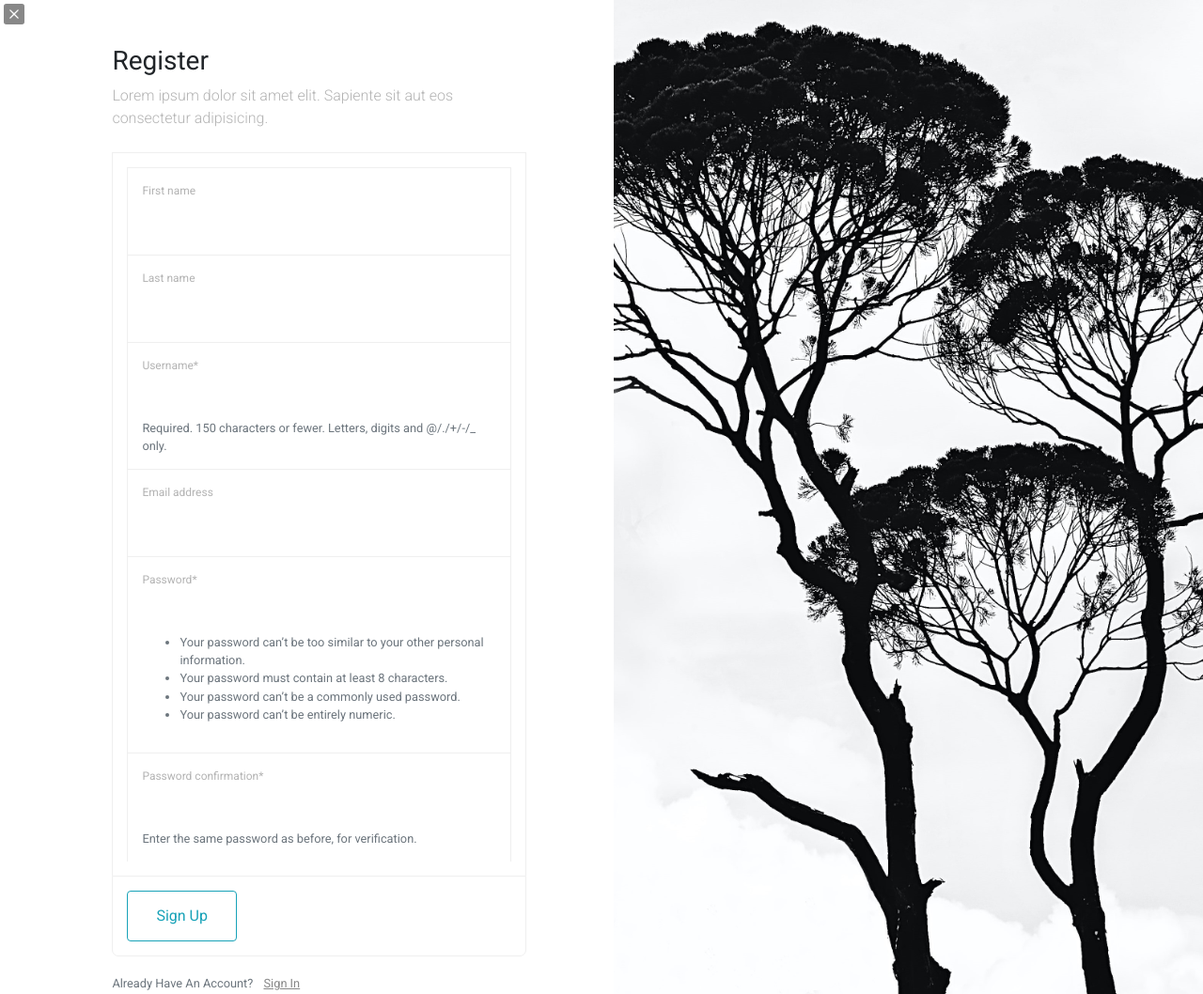
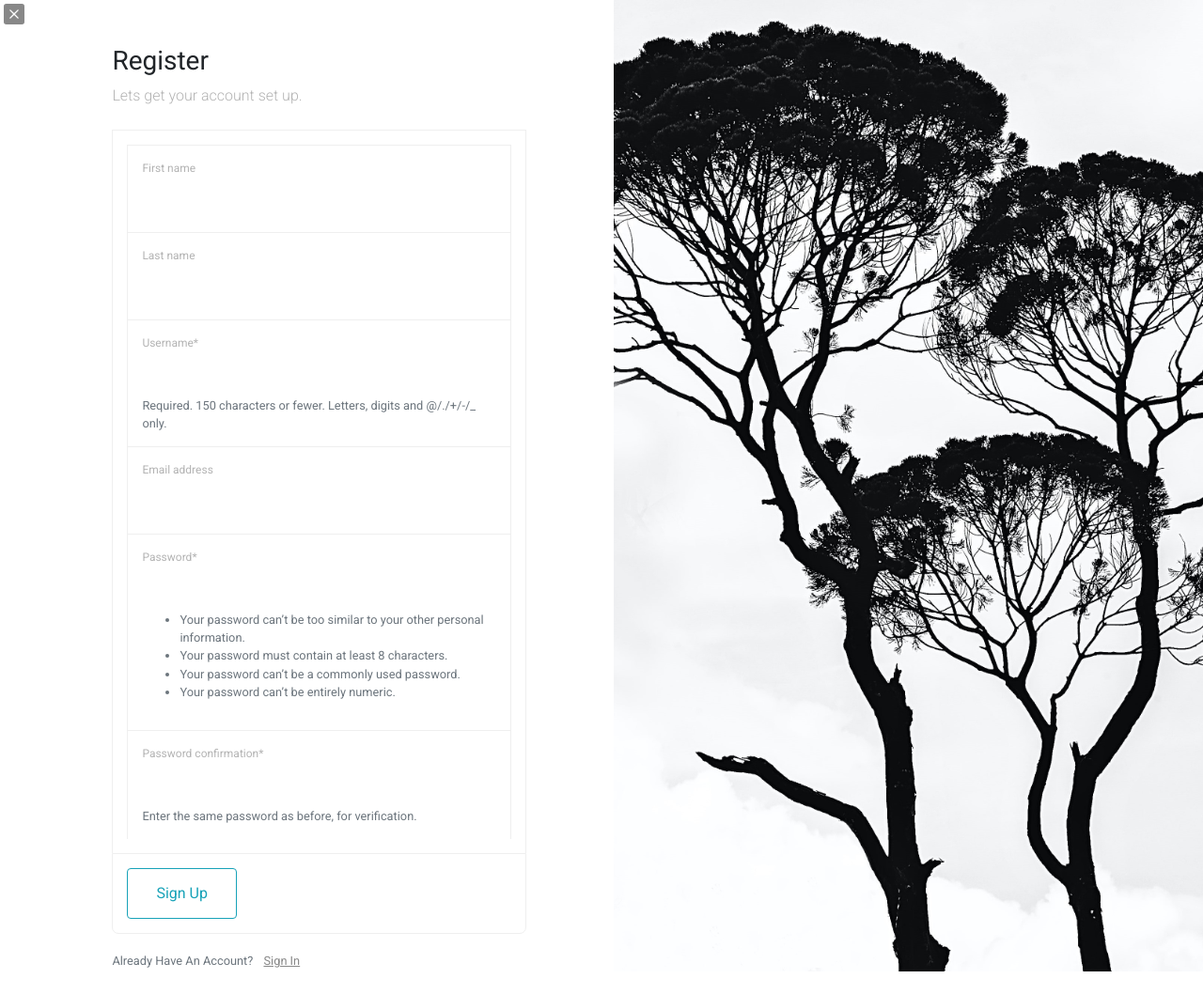
Before and after one commit to zendus/django_blog, a Django app: page /signup/ in a window 1280 px wide. Shown: the whole page at 94% size. After the commit the page ends 1034 px from the top, so only its background shows below. Run offline with Django 3.2, Linux system fonts and the light colour scheme; some libraries are stand-ins or nearby versions.

Commit message:
removed owl link and lorem text from register page

```diff
--- a/blog_app/templates/blog_app/signup.html
+++ b/blog_app/templates/blog_app/signup.html
@@ -11,8 +11,8 @@
     <link rel="stylesheet" href="fonts/icomoon/style.css">
     <link rel="stylesheet" type="text/css" media="screen" href="{% static 'blog_app/login/fonts/icomoon/style.css' %}">
 
-    <link rel="stylesheet" href="css/owl.carousel.min.css">
-    <link rel="stylesheet" type="text/css" media="screen" href="{% static 'blog_app/login/css/owl.carousel.min.css' %}">
+    <!-- <link rel="stylesheet" href="css/owl.carousel.min.css">
+    <link rel="stylesheet" type="text/css" media="screen" href="{% static 'blog_app/login/css/owl.carousel.min.css' %}"> -->
 
     <!-- Bootstrap CSS -->
     <link rel="stylesheet" href="css/bootstrap.min.css">
@@ -40,7 +40,7 @@
                 <div class="col-md-9">
                     <div class="mb-4">
                     <h3 class="mt-5"> Register</h3>
-                    <p class="mb-4">Lorem ipsum dolor sit amet elit. Sapiente sit aut eos consectetur adipisicing.</p>
+                    <p class="mb-4">Lets get your account set up.</p>
                     </div>
 
                     <form method="POST" style="max-height: 100%;">
```
